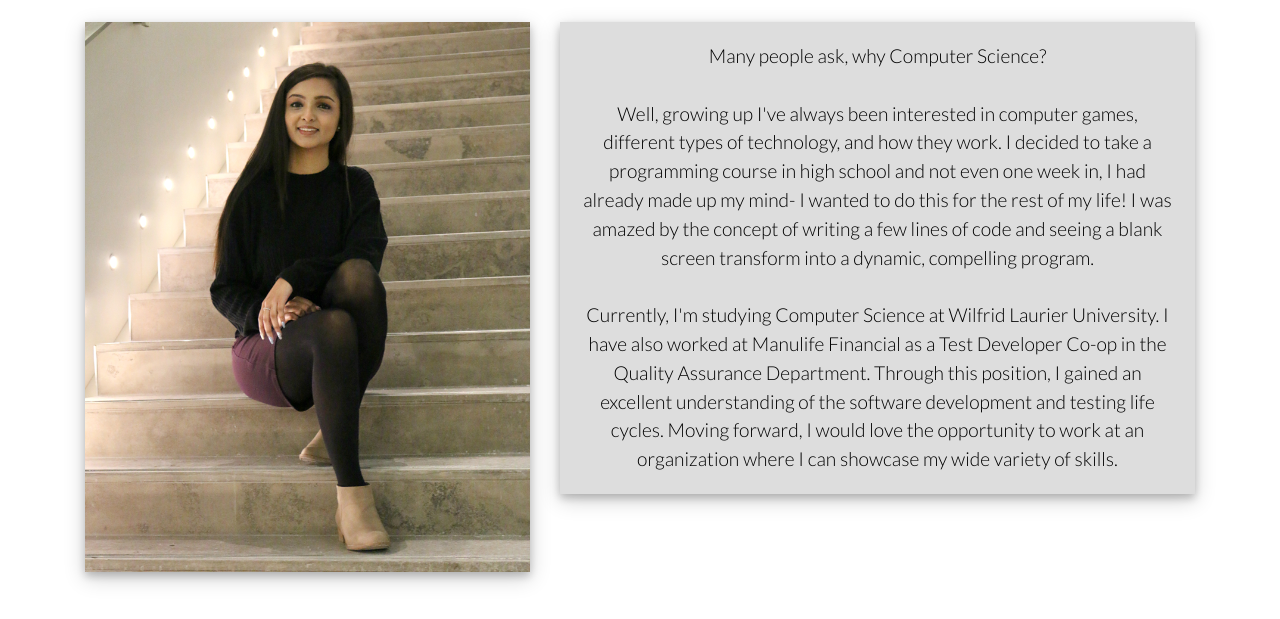
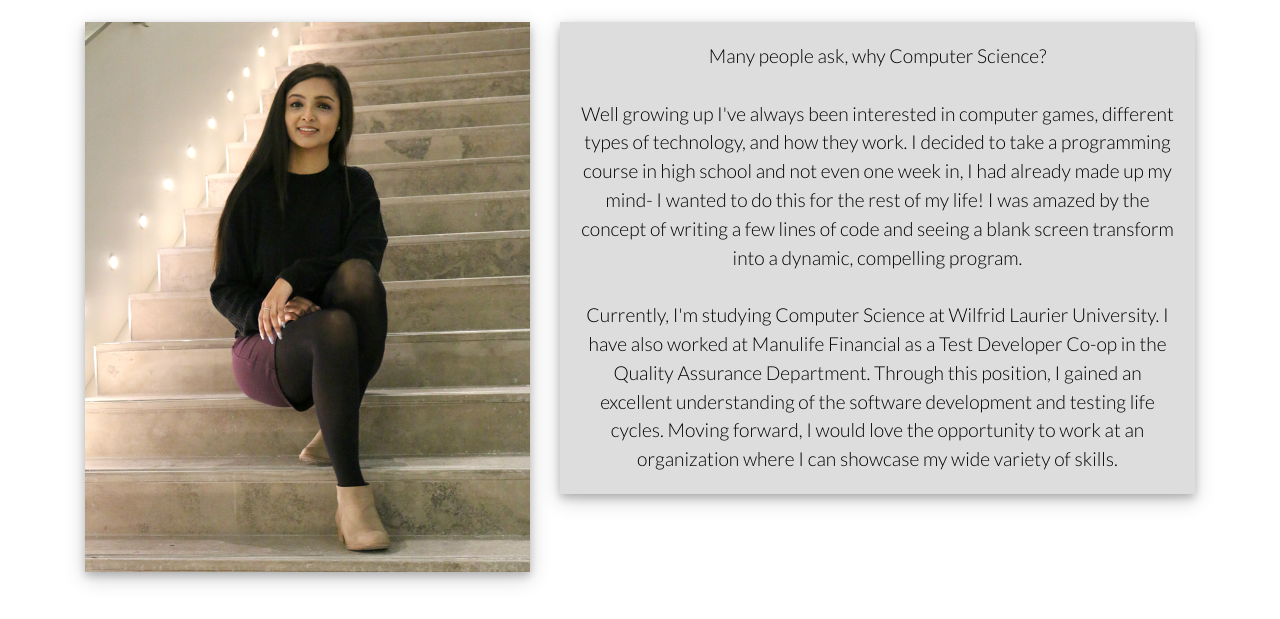
Before and after one commit to ariba-saqlain/ariba-saqlain.github.io, a plain HTML site: page about.html in a window 1280 px wide. Shown: the part 150-769 px from the top of the page. Drawn offline with nearby package versions, Linux system fonts and the light colour scheme; a script that the page names is missing.

Commit message:
Update about.html

```diff
--- a/about.html
+++ b/about.html
@@ -48,7 +48,7 @@
 
             <div class="col-7">
                 <div class="bodyText">
-                    <center>Many people ask, why Computer Science? <br><br> Well, growing up I've always been interested in computer games, different types of technology, and how they work. I decided to take a programming course in high school and not even one week in, I had already made up my mind- I wanted to do this for the rest of my life! I was amazed by the concept of writing a few lines of code and seeing a blank screen transform into a dynamic, compelling program. <br><br> Currently, I'm studying Computer Science at Wilfrid Laurier University. I have also worked at Manulife Financial as a Test Developer Co-op in the Quality Assurance Department. Through this position, I gained an excellent understanding of the software development and testing life cycles. Moving forward, I would love the opportunity to work at an organization where I can showcase my wide variety of skills.
+                    <center>Many people ask, why Computer Science? <br><br> Well growing up I've always been interested in computer games, different types of technology, and how they work. I decided to take a programming course in high school and not even one week in, I had already made up my mind- I wanted to do this for the rest of my life! I was amazed by the concept of writing a few lines of code and seeing a blank screen transform into a dynamic, compelling program. <br><br> Currently, I'm studying Computer Science at Wilfrid Laurier University. I have also worked at Manulife Financial as a Test Developer Co-op in the Quality Assurance Department. Through this position, I gained an excellent understanding of the software development and testing life cycles. Moving forward, I would love the opportunity to work at an organization where I can showcase my wide variety of skills.
                     </center>
                 </div>
             </div>
```
